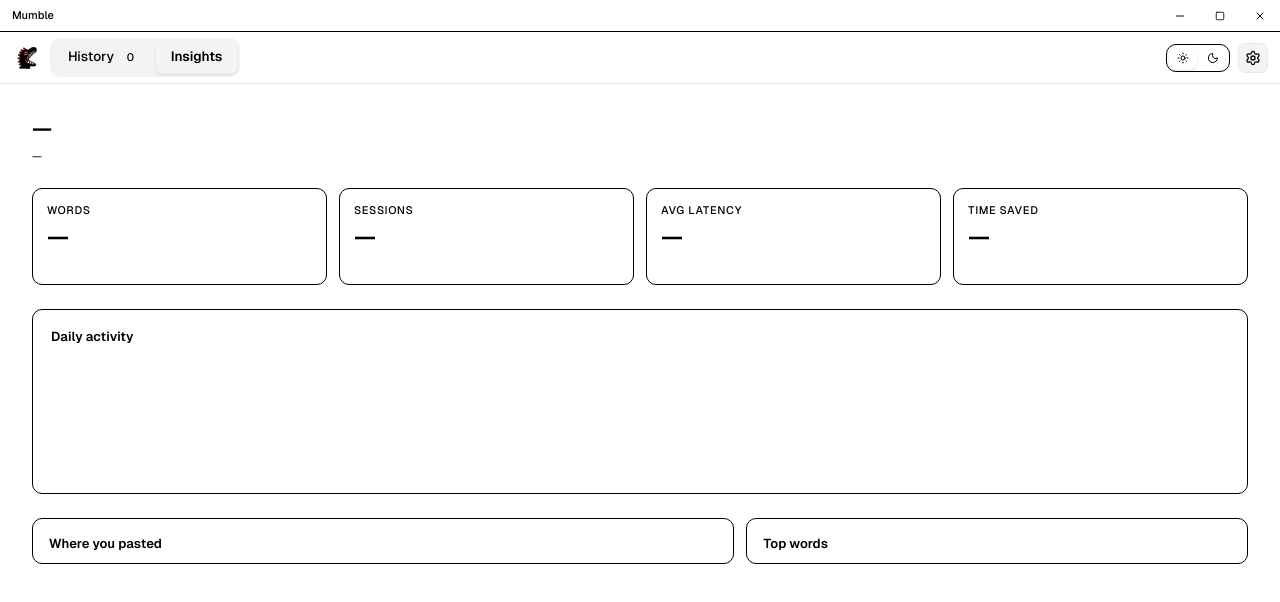
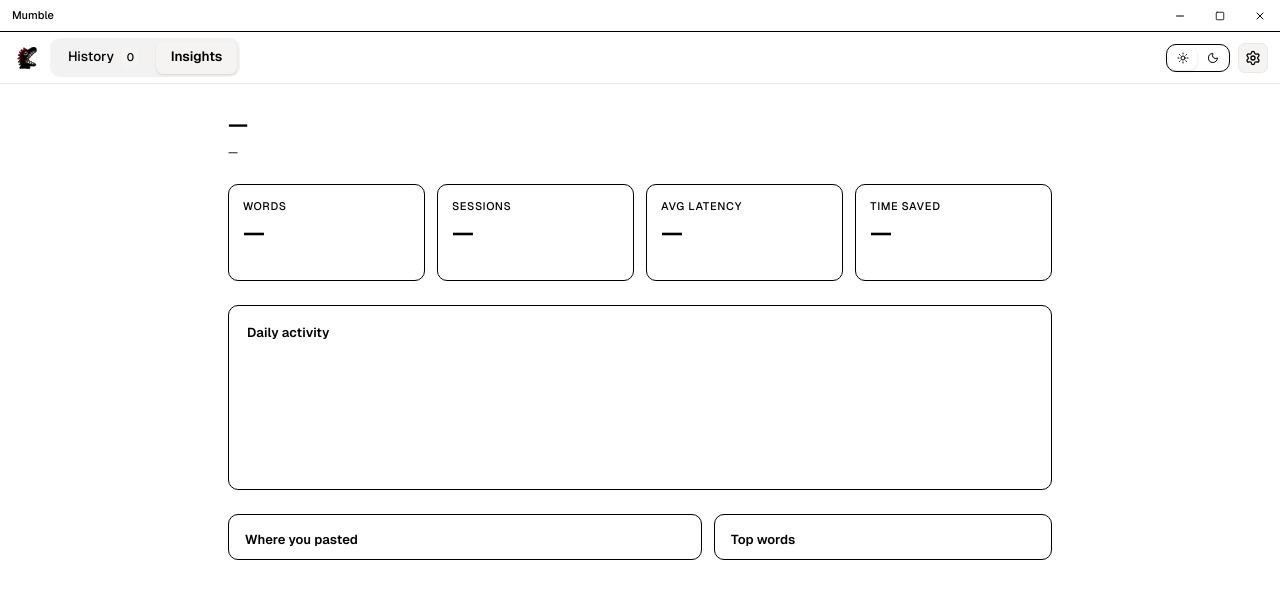
Before and after one commit to adikuma/mumble, a React (Vite) app: page / in a window 1280 px wide. Both pictures are taken after a click on the button "Insights". Shown: the top 602 px of the page. Built offline with nearby package versions, Linux system fonts and the light colour scheme.

Commit message:
feat: contain insights view to 880px column

```diff
--- a/src/features/insights/InsightsView.tsx
+++ b/src/features/insights/InsightsView.tsx
@@ -48,7 +48,9 @@ export function InsightsView() {
     : 1;
 
   return (
-    <div className="flex flex-1 flex-col gap-6 overflow-y-auto px-8 py-7">
+    <div className="flex flex-1 overflow-y-auto [&::-webkit-scrollbar]:hidden">
+      <div className="mx-auto w-full max-w-[880px] px-7 pt-6 pb-16">
+        <div className="flex flex-col gap-6">
           <div className="flex flex-col gap-1">
             <h1 className="text-[22px] font-semibold tracking-[-0.015em]">
               {empty
@@ -132,6 +134,8 @@ export function InsightsView() {
             <ListCard title="Top words" entries={empty ? [] : data!.topWords} />
           </div>
         </div>
+      </div>
+    </div>
   );
 }
 
```
Lines whose indentation alone changed are shown as unchanged.
